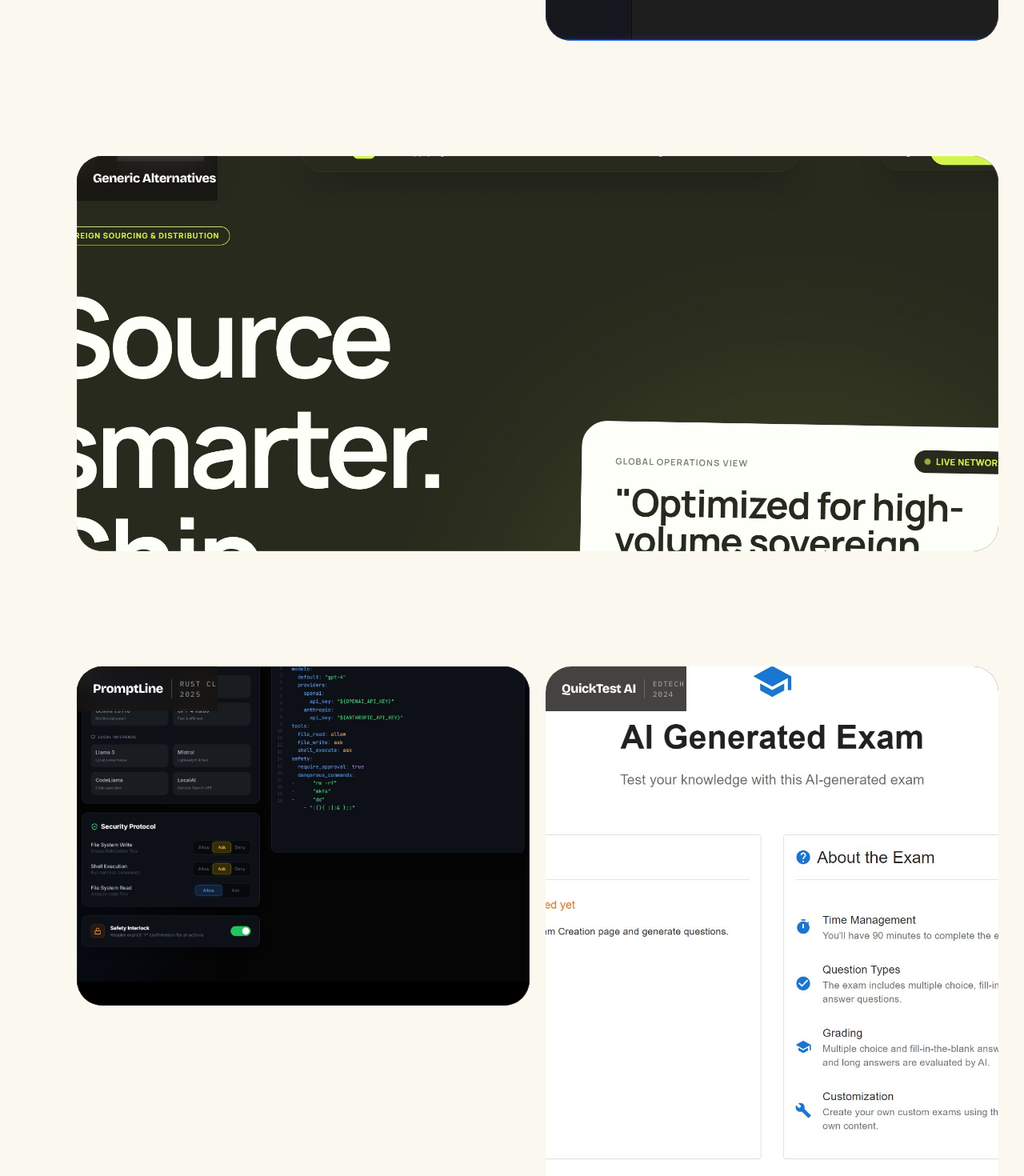
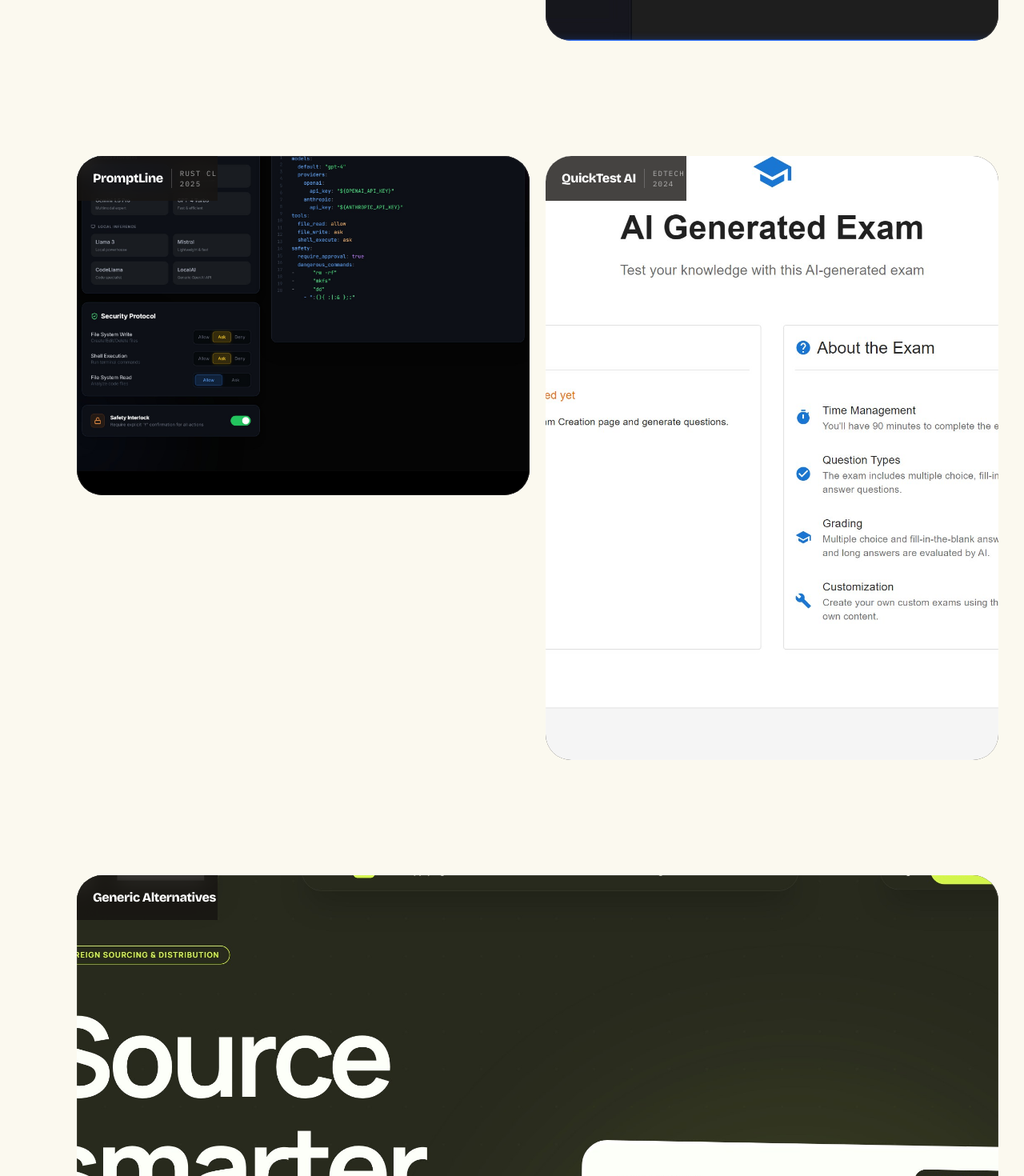
Before and after one commit to deepmroot/mandeep-portfolio, a React (Vite) app: page / in a window 1280 px wide. Shown: the part 4960-6430 px from the top of the page at 80% size. Built offline with nearby package versions, Linux system fonts and the light colour scheme.

Commit message:
Reorder works grid: PromptLine stacks below RentSpace

```diff
--- a/src/appart-theme/Portfolio.jsx
+++ b/src/appart-theme/Portfolio.jsx
@@ -57,16 +57,6 @@
     aspect: "aspect-[3/4]",
   },
   {
-    title: "Generic Alternatives",
-    type: "Supply Chain AI",
-    year: "2025",
-    blurb: "Distributed sourcing platform replacing traditional agents with data-driven workflows.",
-    href: "https://genericalternatives.co.uk/",
-    thumb: "/thumbs/genericalternatives.jpg",
-    span: "md:col-span-2",
-    aspect: "aspect-[21/9]",
-  },
-  {
     title: "PromptLine",
     type: "Rust CLI",
     year: "2025",
@@ -87,6 +77,16 @@
     thumb: "/thumbs/quicktest.jpg",
     span: "",
     aspect: "aspect-[3/4]",
+  },
+  {
+    title: "Generic Alternatives",
+    type: "Supply Chain AI",
+    year: "2025",
+    blurb: "Distributed sourcing platform replacing traditional agents with data-driven workflows.",
+    href: "https://genericalternatives.co.uk/",
+    thumb: "/thumbs/genericalternatives.jpg",
+    span: "md:col-span-2",
+    aspect: "aspect-[21/9]",
   },
 ];
 
```
